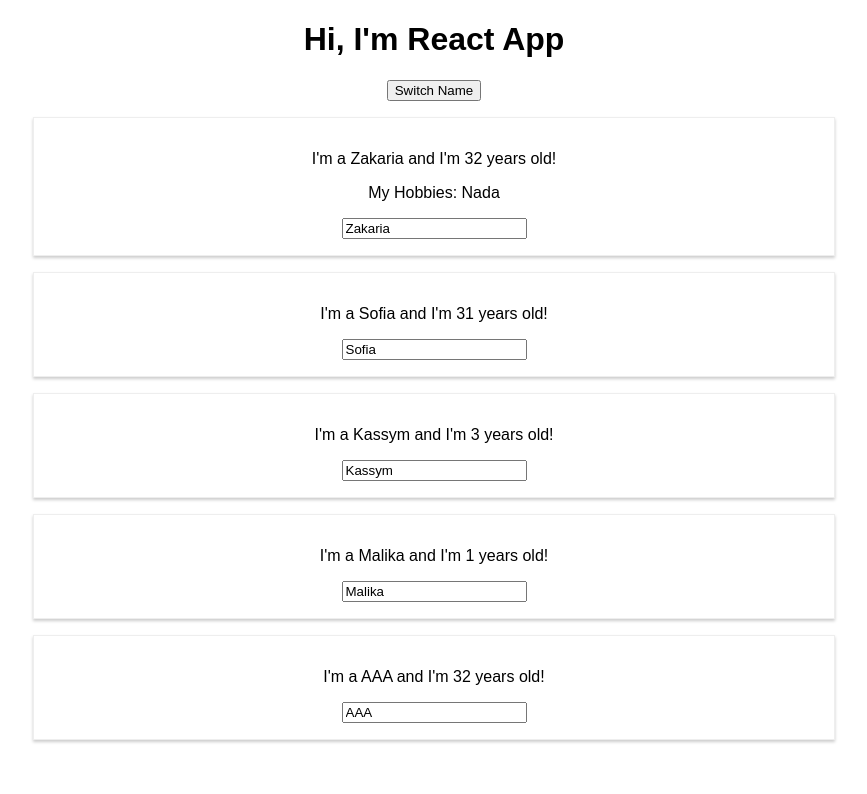
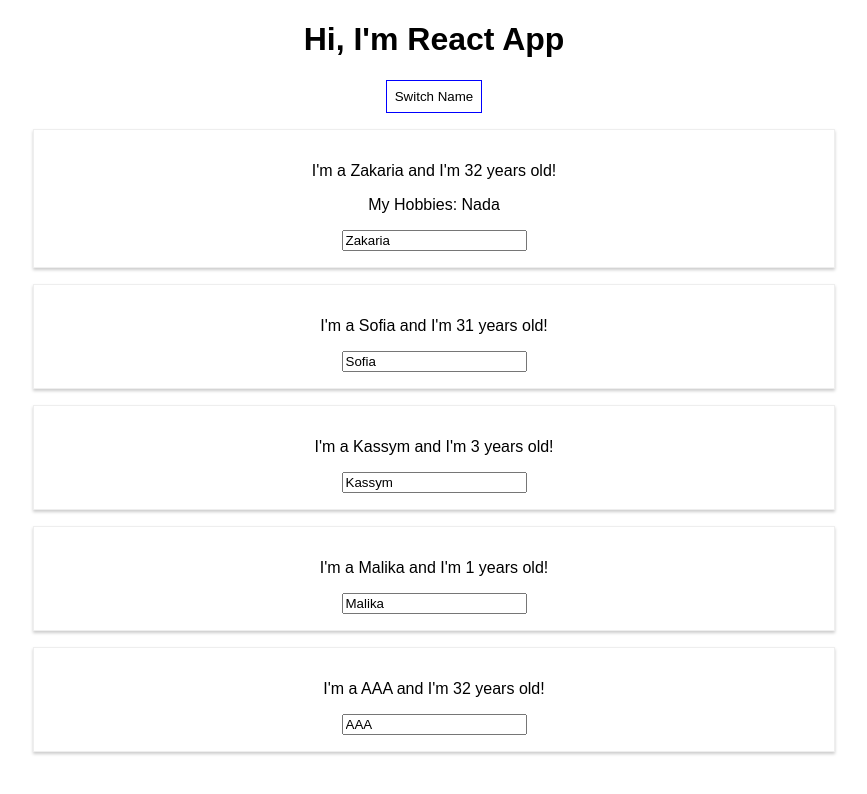
Before and after one commit to limozaza/r001, a React (Create React App) app: page / in a window 1280 px wide. Shown: the top 794 px of the page, without its empty margins (206-1073 px from the left). Built offline with nearby package versions, Linux system fonts and the light colour scheme.

Commit message:
add one line style

```diff
--- a/src/App.js
+++ b/src/App.js
@@ -38,10 +38,18 @@ class App extends Component {
   };
 
   render() {
+    const style = {
+      backgroundColor: "white",
+      font: "inheret",
+      border: "1px solid blue",
+      padding: "8px",
+      cursor: "pointer"
+    };
+
     return (
       <div className="App">
         <h1>Hi, I'm React App</h1>
-        <button onClick={() => this.switchNameHandler("INCONNU")}>
+        <button style={style} onClick={() => this.switchNameHandler("INCONNU")}>
           Switch Name
         </button>
         <Person
```
